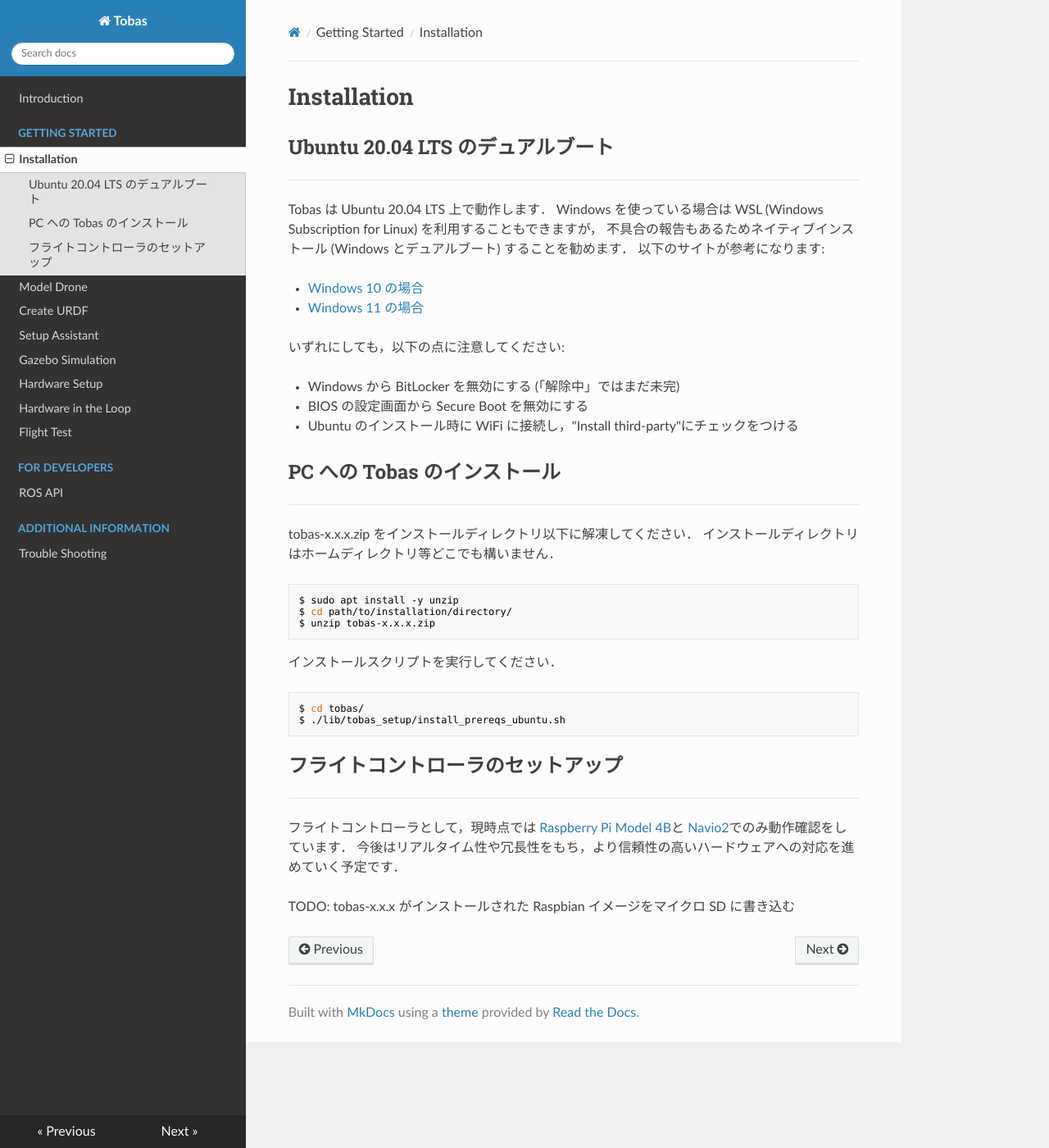
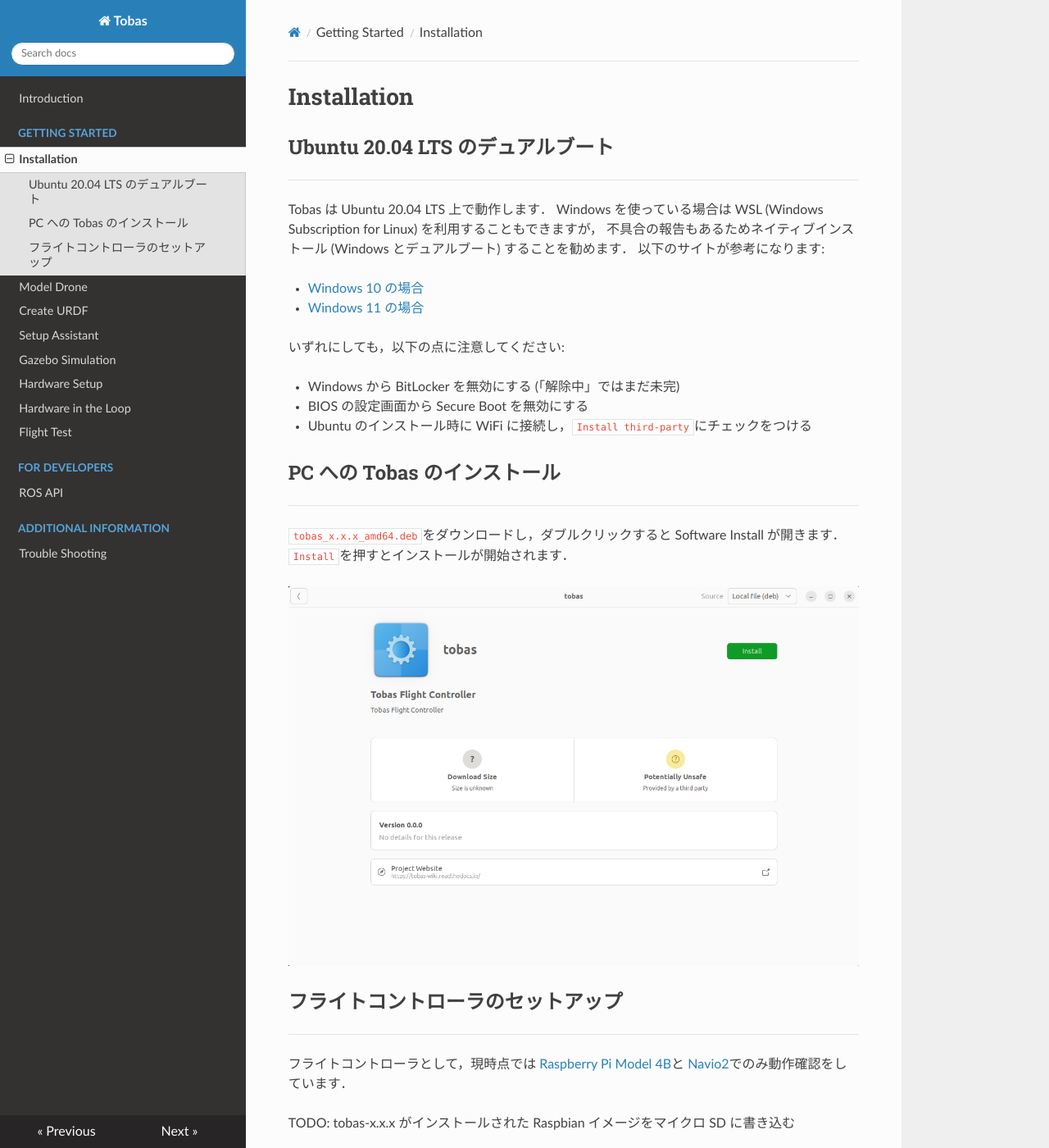
Before and after one commit to TobasFlightControl/tobas_wiki_ja, an MkDocs documentation site: the page built from docs/installation.md, in a window 1280 px wide and 1400 px high. Shown: the whole window at 82% size. Built offline with MkDocs 1.6.1, drawn with Linux system fonts in a browser that asks for light colours; nearby versions of some CDN libraries.

Commit message:
edit: installation

````diff
--- a/docs/installation.md
+++ b/docs/installation.md
@@ -16,27 +16,16 @@
 
 - Windows から BitLocker を無効にする (「解除中」ではまだ未完)
 - BIOS の設定画面から Secure Boot を無効にする
-- Ubuntu のインストール時に WiFi に接続し，"Install third-party"にチェックをつける
+- Ubuntu のインストール時に WiFi に接続し，`Install third-party`にチェックをつける
 
 ## PC への Tobas のインストール
 
 ---
 
-tobas-x.x.x.zip をインストールディレクトリ以下に解凍してください．
-インストールディレクトリはホームディレクトリ等どこでも構いません．
+`tobas_x.x.x_amd64.deb`をダウンロードし，ダブルクリックすると Software Install が開きます．
+`Install`を押すとインストールが開始されます．
 
-```bash
-$ sudo apt install -y unzip
-$ cd path/to/installation/directory/
-$ unzip tobas-x.x.x.zip
-```
-
-インストールスクリプトを実行してください．
-
-```bash
-$ cd tobas/
-$ ./lib/tobas_setup/install_prereqs_ubuntu.sh
-```
+![software_install](resources/installation/software_install.png)
 
 ## フライトコントローラのセットアップ
 
@@ -45,6 +34,5 @@
 フライトコントローラとして，現時点では
 <a href=https://www.raspberrypi.com/products/raspberry-pi-4-model-b/ target="_blank">Raspberry Pi Model 4B</a>と
 <a href=https://navio2.hipi.io/ target="_blank">Navio2</a>でのみ動作確認をしています．
-今後はリアルタイム性や冗長性をもち，より信頼性の高いハードウェアへの対応を進めていく予定です．
 
 TODO: tobas-x.x.x がインストールされた Raspbian イメージをマイクロ SD に書き込む
````
Also changed, not shown: docs/resources/installation/software_install.png (added).
